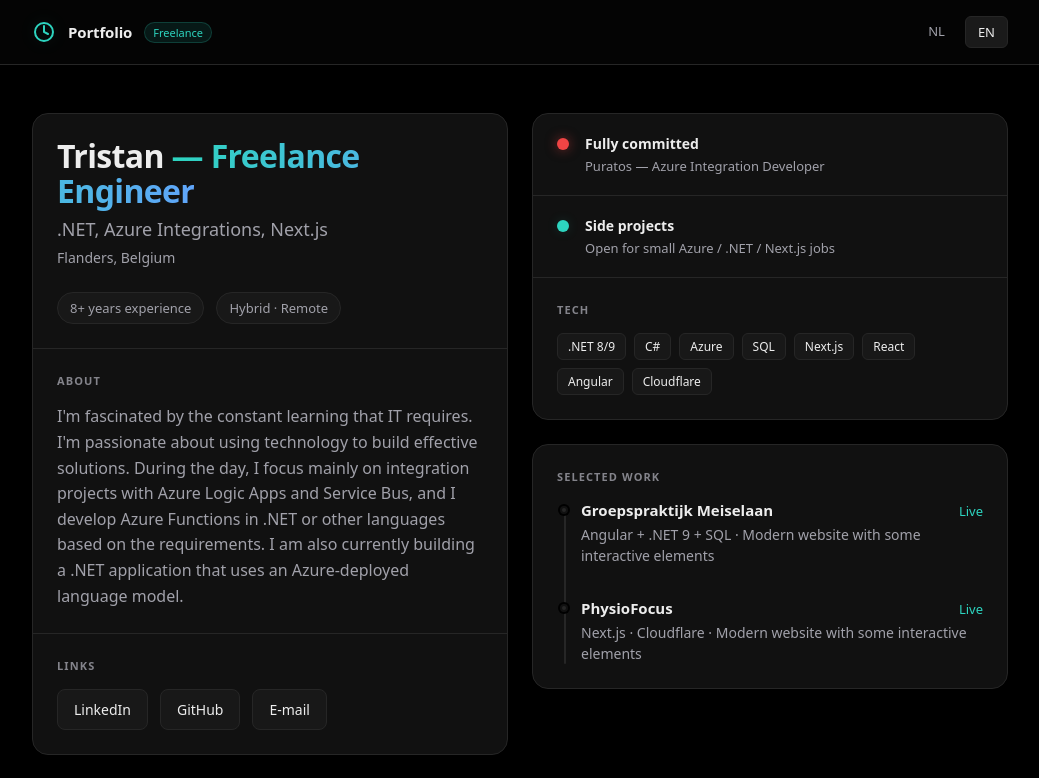
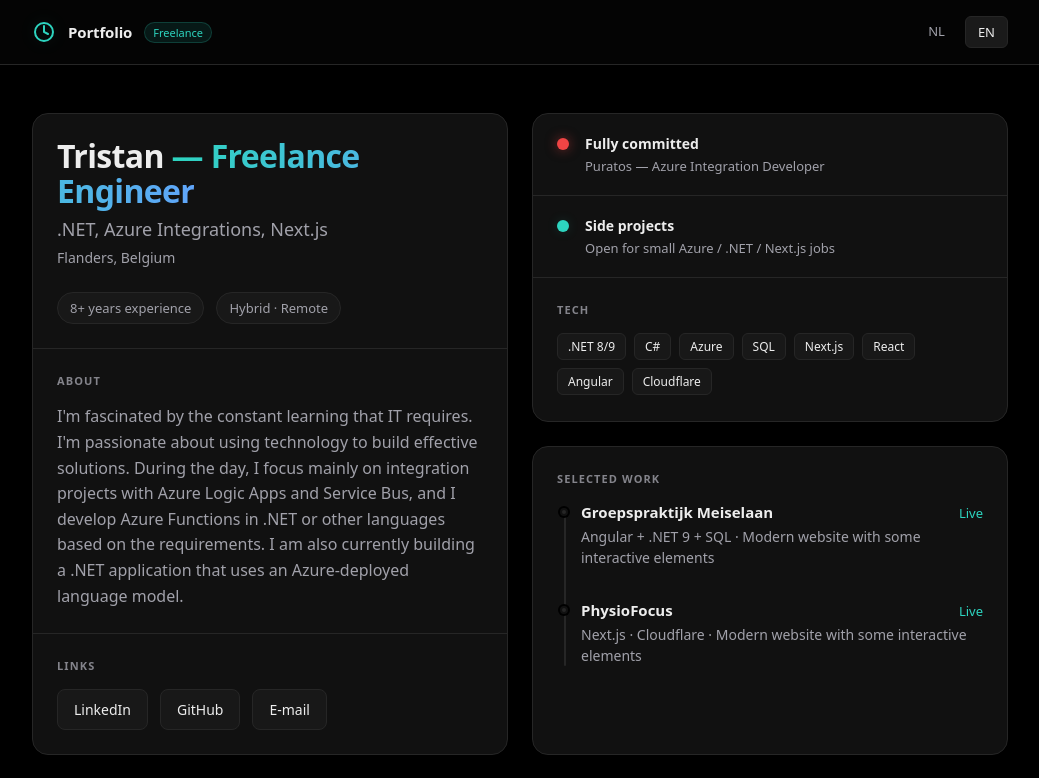
Before and after one commit to TristanBomans/portfolio-nextjs, a Next.js app: page / in a window 1280 px wide. Shown: the top 778 px of the page, without its empty margins (120-1159 px from the left). Built offline with nearby package versions, Linux system fonts and the light colour scheme.

Commit message:
Equalize column heights with flex distribution
- Right column cards now share equal height
- Card sections flex to fill available space
- Content distributes naturally without awkward gaps

```diff
--- a/app/globals.css
+++ b/app/globals.css
@@ -156,8 +156,22 @@ a {
 @media (min-width: 900px) {
     .grid-2 {
         grid-template-columns: 1fr 1fr;
-        align-items: start;
+        align-items: stretch;
     }
+}
+
+.right-col {
+    display: flex;
+    flex-direction: column;
+    height: 100%;
+    gap: 24px;
+}
+
+.right-col > .card {
+    flex: 1;
+    display: flex;
+    flex-direction: column;
+    min-height: 0;
 }
 
 /* Cards */
@@ -177,6 +191,10 @@ a {
 
 .section {
     padding: 24px;
+}
+
+.card > .section {
+    flex: 1;
 }
 
 .section+.section {
--- a/app/page.jsx
+++ b/app/page.jsx
@@ -122,7 +122,7 @@ export default function Page() {
           </div>
         </section>
 
-        <div className="grid" style={{ gap: '24px' }}>
+        <div className="grid right-col" style={{ gap: '24px' }}>
           <section className="card">
             <div className="section availability-split">
               {/* Main Assignment */}
```
